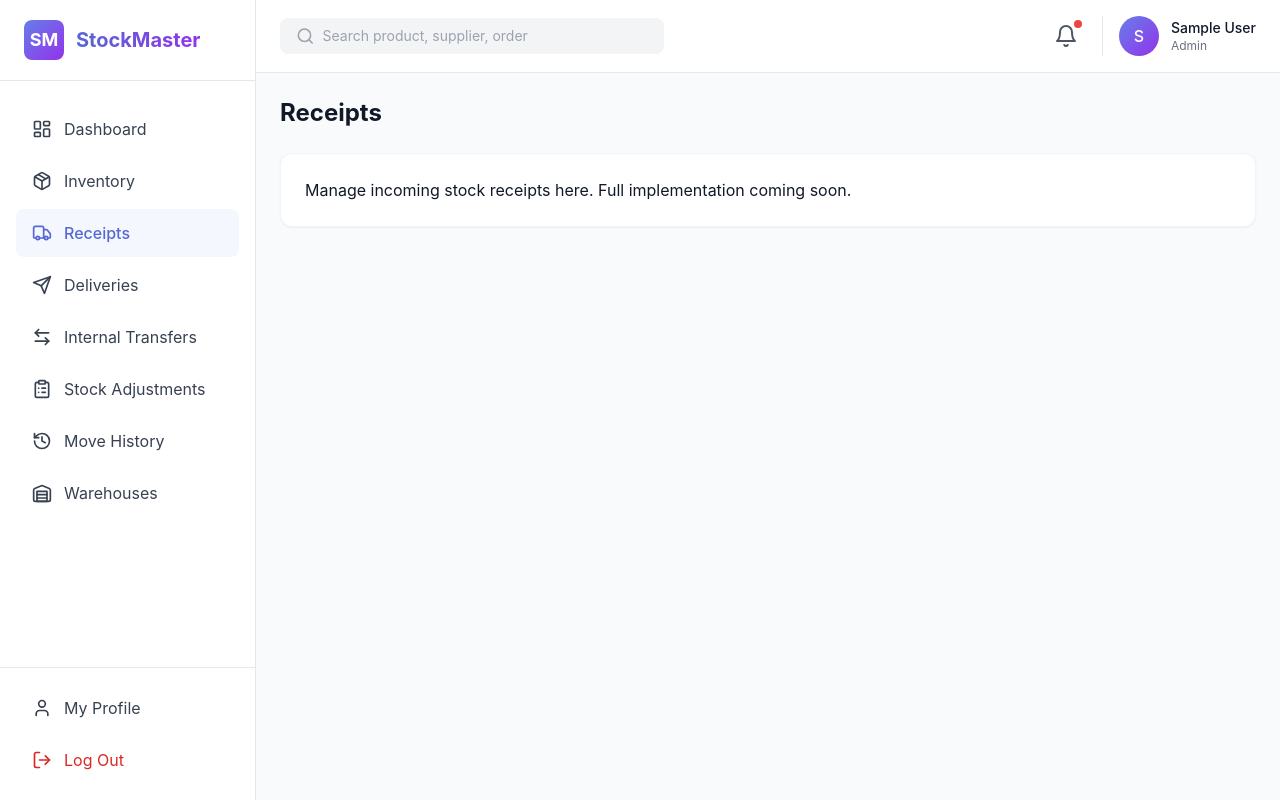
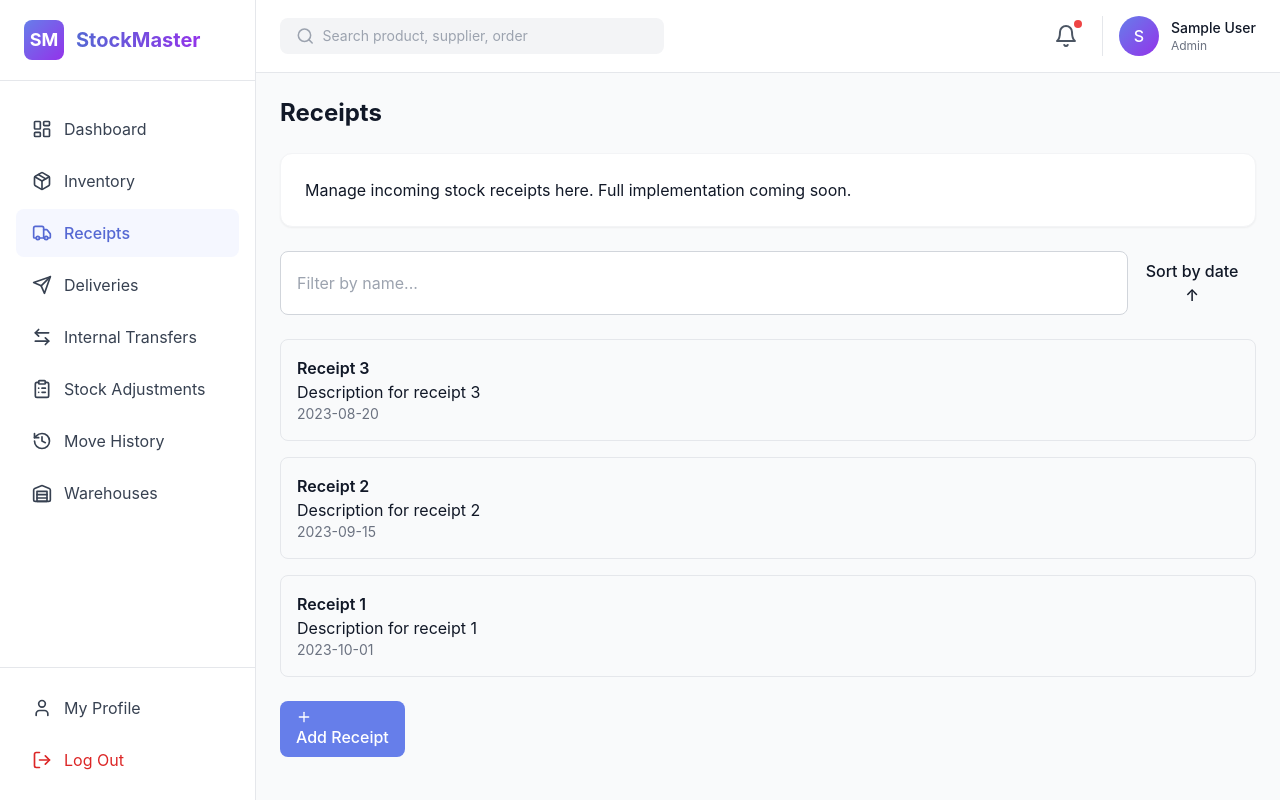
Before and after one commit to ravikhokle/oddostock, a React (Vite) app in the folder frontend/: page /receipts in a window 1280 px wide. Built offline with nearby package versions, Linux system fonts and the light colour scheme; no server answers; sample sign-in values are in the browser's storage.

Commit message:
made chnages in receipt

```diff
--- a/frontend/src/components/Layout.jsx
+++ b/frontend/src/components/Layout.jsx
@@ -1,5 +1,9 @@
 import { useState } from 'react';
-import { Link, useLocation, useNavigate } from 'react-router-dom';
+import {
+  Link,
+  useLocation,
+  useNavigate
+} from 'react-router-dom';
 import { useAuth } from '../context/AuthContext';
 import {
   LayoutDashboard,
@@ -16,7 +20,8 @@ import {
   Menu,
   X,
   Bell,
-  Search
+  Search,
+  Check
 } from 'lucide-react';
 
 const Layout = ({ children }) => {
@@ -140,6 +145,17 @@ const Layout = ({ children }) => {
             </div>
 
             <div className="flex items-center gap-4">
+              {location.pathname === '/profile' && (
+                <button
+                  onClick={() => window.dispatchEvent(new CustomEvent('save-profile'))}
+                  className="hidden sm:inline-flex items-center gap-2 px-4 py-2 bg-gradient-to-r from-primary-600 to-primary-500 text-white rounded-full shadow-md hover:from-primary-700 hover:to-primary-600 transform hover:-translate-y-0.5 transition-all duration-150 focus:outline-none focus:ring-2 focus:ring-offset-2 focus:ring-primary-300"
+                  title="Save profile changes"
+                  aria-label="Save profile changes"
+                >
+                  <Check className="w-4 h-4" />
+                  <span className="text-sm font-medium">Save changes</span>
+                </button>
+              )}
               <button className="p-2 rounded-lg hover:bg-gray-100 relative">
                 <Bell className="w-6 h-6 text-gray-600" />
                 <span className="absolute top-1 right-1 w-2 h-2 bg-red-500 rounded-full"></span>
--- a/frontend/src/pages/Dashboard.jsx
+++ b/frontend/src/pages/Dashboard.jsx
@@ -131,7 +131,7 @@ const Dashboard = () => {
         {/* Header */}
         <div>
           <h1 className="text-2xl font-bold text-gray-900">Dashboard</h1>
-          <p className="text-gray-600 mt-1">Welcome back! Here's what's happening with your inventory today.</p>
+          <p className="text-gray-600 mt-1">Welcome to my website what's happening with your inventory today.</p>
         </div>
 
         {/* Sales Overview Stats */}
--- a/frontend/src/pages/Receipts.jsx
+++ b/frontend/src/pages/Receipts.jsx
@@ -1,6 +1,42 @@
+import { useMemo, useState } from 'react';
+import {
+  Plus,
+  Sliders,
+} from 'react-feather';
 import Layout from '../components/Layout';
 
 const Receipts = () => {
+  const [filter, setFilter] = useState('');
+  const [sort, setSort] = useState('asc');
+
+  const handleFilterChange = (e) => {
+    setFilter(e.target.value);
+  };
+
+  const handleSortChange = () => {
+    setSort((prevSort) => (prevSort === 'asc' ? 'desc' : 'asc'));
+  };
+
+  const filteredAndSortedReceipts = useMemo(() => {
+    let receipts = [...dummyReceipts]; // Replace with your actual data source
+
+    if (filter) {
+      receipts = receipts.filter((receipt) =>
+        receipt.name.toLowerCase().includes(filter.toLowerCase())
+      );
+    }
+
+    receipts.sort((a, b) => {
+      if (sort === 'asc') {
+        return a.date.localeCompare(b.date);
+      } else {
+        return b.date.localeCompare(a.date);
+      }
+    });
+
+    return receipts;
+  }, [filter, sort]);
+
   return (
     <Layout>
       <div className="space-y-6">
@@ -8,9 +44,55 @@ const Receipts = () => {
         <div className="card">
           <p>Manage incoming stock receipts here. Full implementation coming soon.</p>
         </div>
+        <div className="flex justify-between">
+          <input
+            type="text"
+            placeholder="Filter by name..."
+            value={filter}
+            onChange={handleFilterChange}
+            className="input"
+          />
+          <button onClick={handleSortChange} className="btn">
+            Sort by date {sort === 'asc' ? '↑' : '↓'}
+          </button>
+        </div>
+        <div className="grid grid-cols-1 gap-4">
+          {filteredAndSortedReceipts.map((receipt) => (
+            <div key={receipt.id} className="p-4 border rounded-lg">
+              <h2 className="font-semibold">{receipt.name}</h2>
+              <p>{receipt.description}</p>
+              <p className="text-sm text-gray-500">{receipt.date}</p>
+            </div>
+          ))}
+        </div>
+        <button className="btn btn-primary">
+          <Plus className="w-4 h-4 mr-2" />
+          Add Receipt
+        </button>
       </div>
     </Layout>
   );
 };
 
 export default Receipts;
+
+const dummyReceipts = [
+  {
+    id: 1,
+    name: 'Receipt 1',
+    description: 'Description for receipt 1',
+    date: '2023-10-01',
+  },
+  {
+    id: 2,
+    name: 'Receipt 2',
+    description: 'Description for receipt 2',
+    date: '2023-09-15',
+  },
+  {
+    id: 3,
+    name: 'Receipt 3',
+    description: 'Description for receipt 3',
+    date: '2023-08-20',
+  },
+];
```
Also changed, not shown: frontend/package.json (+10 -9 lines), 2 other files (tests, documents, lock files or other folders).
